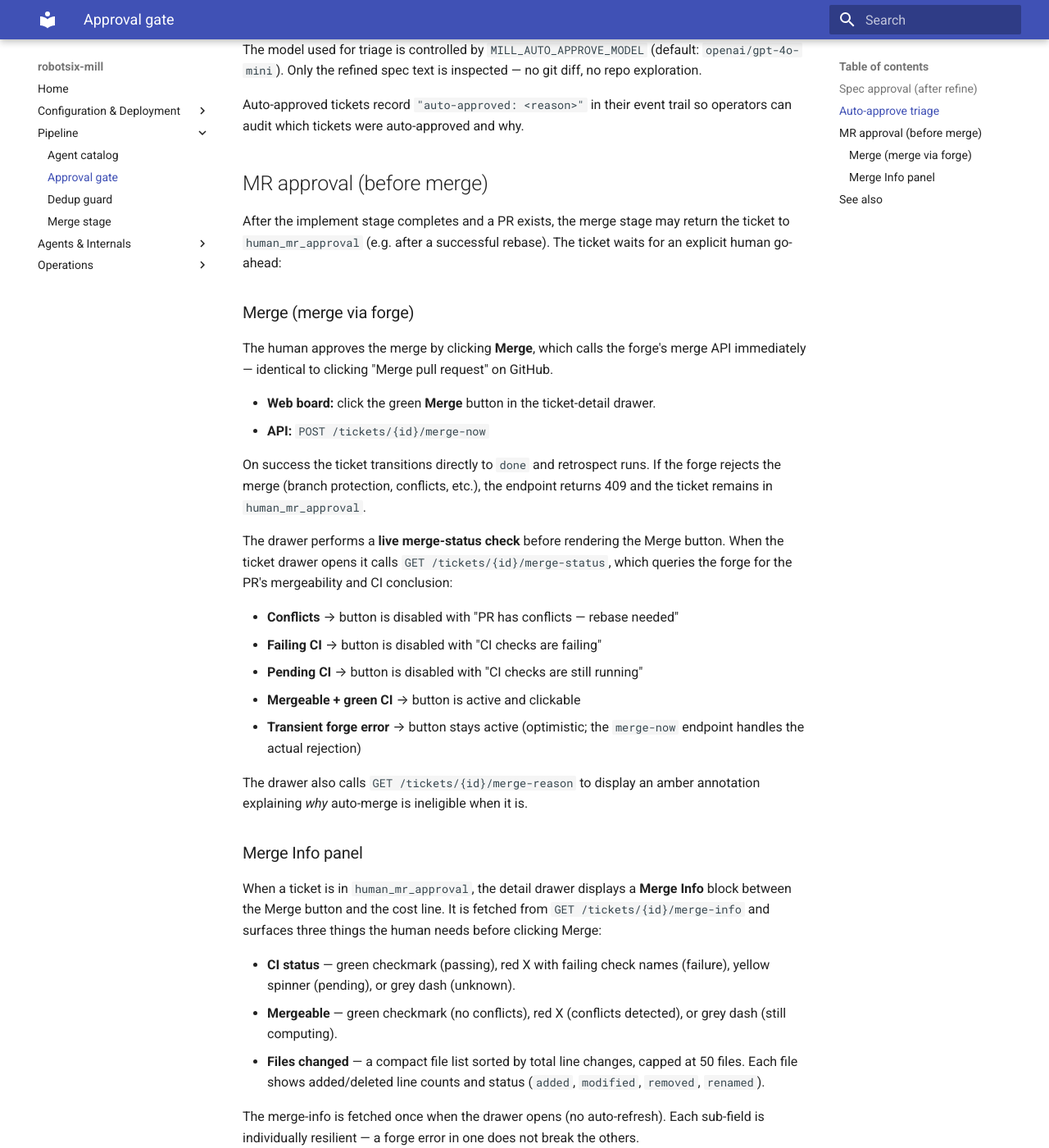
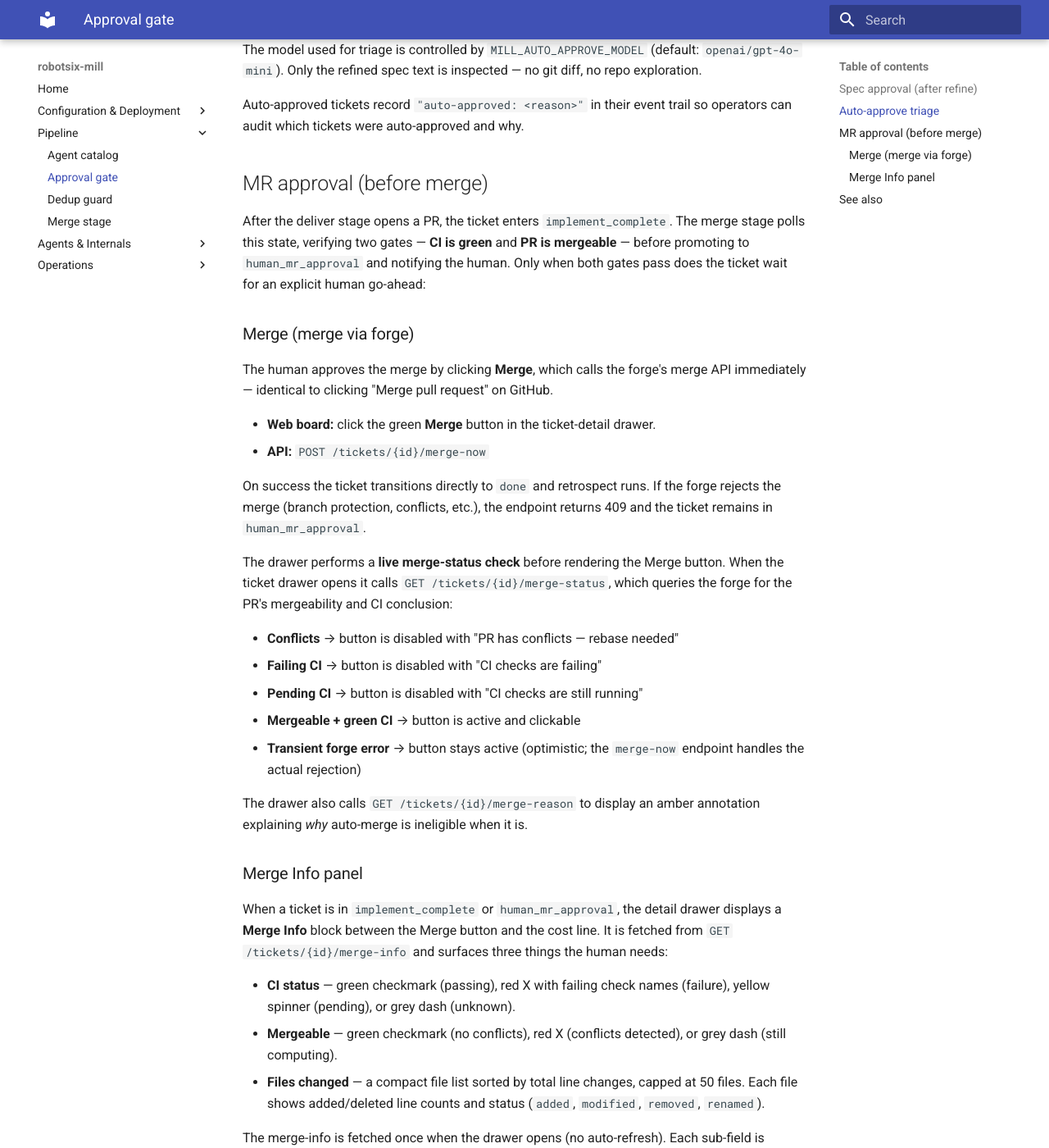
Before and after one commit to damien-robotsix/robotsix-mill, an MkDocs documentation site: the page built from docs/approval-gate.md, in a window 1280 px wide and 1400 px high, scrolled down 880 px. Shown: the whole window at 82% size. Built offline with MkDocs 1.6.1 and Material for MkDocs 9.7.7, drawn with Linux system fonts in a browser that asks for light colours.

Commit message:
mill(docs): Add IMPLEMENT_COMPLETE state to gate HUMAN_MR_APPROVAL behind CI + mergeability checks (20260525T224821Z-we-should-distinguish-mr-human-review-fr-7a7f)

```diff
--- a/docs/approval-gate.md
+++ b/docs/approval-gate.md
@@ -45,9 +45,11 @@ and why.
 
 ## MR approval (before merge)
 
-After the implement stage completes and a PR exists, the merge stage
-may return the ticket to `human_mr_approval` (e.g. after a successful
-rebase). The ticket waits for an explicit human go-ahead:
+After the deliver stage opens a PR, the ticket enters
+`implement_complete`. The merge stage polls this state, verifying two
+gates — **CI is green** and **PR is mergeable** — before promoting to
+`human_mr_approval` and notifying the human. Only when both gates pass
+does the ticket wait for an explicit human go-ahead:
 
 ### Merge (merge via forge)
 
@@ -81,10 +83,10 @@ amber annotation explaining *why* auto-merge is ineligible when it is.
 
 ### Merge Info panel
 
-When a ticket is in `human_mr_approval`, the detail drawer displays a
-**Merge Info** block between the Merge button and the cost line.
-It is fetched from `GET /tickets/{id}/merge-info` and surfaces three
-things the human needs before clicking Merge:
+When a ticket is in `implement_complete` or `human_mr_approval`, the
+detail drawer displays a **Merge Info** block between the Merge button
+and the cost line. It is fetched from `GET /tickets/{id}/merge-info`
+and surfaces three things the human needs:
 
 - **CI status** — green checkmark (passing), red X with failing check
   names (failure), yellow spinner (pending), or grey dash (unknown).
```
Also changed, not shown: README.md (+1 -1 lines), docs/agents.md (+2 -2 lines).
